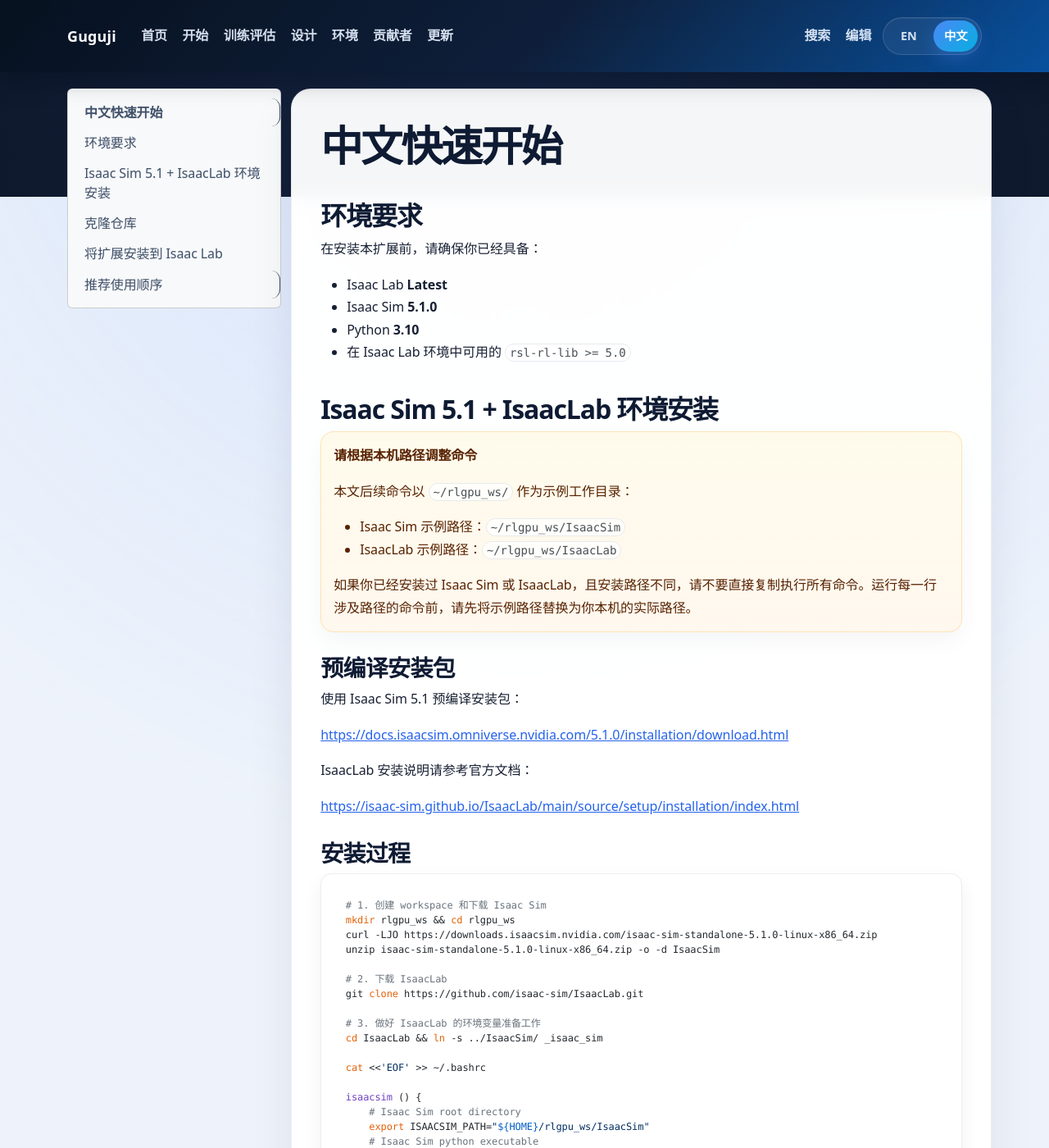
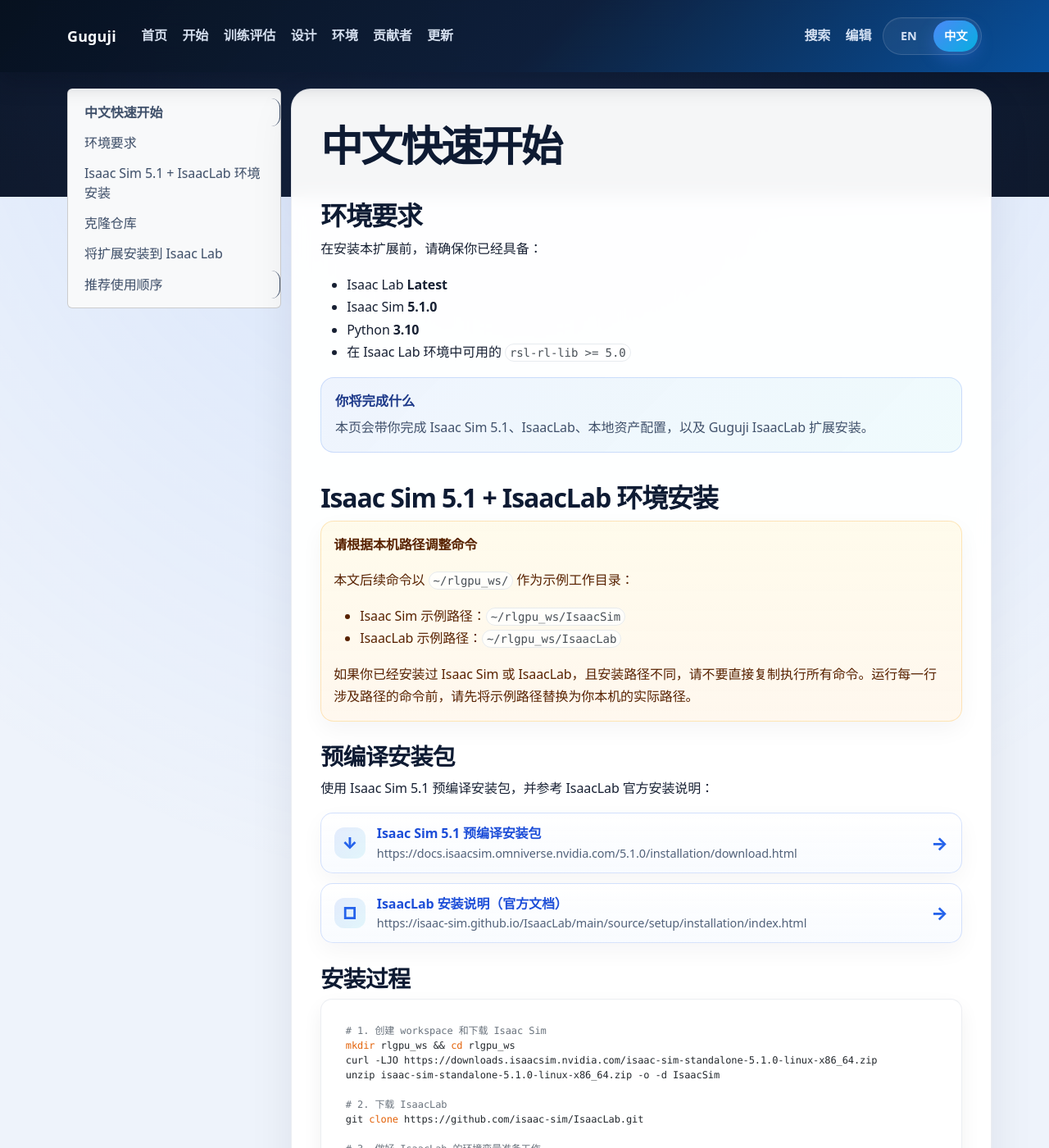
Before and after one commit to osrbot/guguji_isaaclab, an MkDocs documentation site: the page built from docs/zh/getting-started.md, in a window 1280 px wide and 1400 px high. Shown: the whole window at 82% size. Built offline with MkDocs 1.6.1, drawn with Linux system fonts in a browser that asks for light colours; nearby versions of some CDN libraries.

Commit message:
docs: add beginner intro and link cards to Chinese start page

```diff
--- a/docs/zh/getting-started.md
+++ b/docs/zh/getting-started.md
@@ -8,6 +8,11 @@
 - Isaac Sim **5.1.0**
 - Python **3.10**
 - 在 Isaac Lab 环境中可用的 `rsl-rl-lib >= 5.0`
+
+<div class="gg-page-intro" markdown="1">
+<strong>你将完成什么</strong>
+<p>本页会带你完成 Isaac Sim 5.1、IsaacLab、本地资产配置，以及 Guguji IsaacLab 扩展安装。</p>
+</div>
 
 ## Isaac Sim 5.1 + IsaacLab 环境安装
 
@@ -21,13 +26,26 @@
 
 ### 预编译安装包
 
-使用 Isaac Sim 5.1 预编译安装包：
+使用 Isaac Sim 5.1 预编译安装包，并参考 IsaacLab 官方安装说明：
 
-<https://docs.isaacsim.omniverse.nvidia.com/5.1.0/installation/download.html>
-
-IsaacLab 安装说明请参考官方文档：
-
-<https://isaac-sim.github.io/IsaacLab/main/source/setup/installation/index.html>
+<div class="gg-link-stack">
+<a class="gg-doc-link-card" href="https://docs.isaacsim.omniverse.nvidia.com/5.1.0/installation/download.html" target="_blank" rel="noopener">
+  <span class="gg-doc-link-icon">↓</span>
+  <span>
+    <span class="gg-doc-link-title">Isaac Sim 5.1 预编译安装包</span>
+    <span class="gg-doc-link-url">https://docs.isaacsim.omniverse.nvidia.com/5.1.0/installation/download.html</span>
+  </span>
+  <span class="gg-doc-link-arrow">→</span>
+</a>
+<a class="gg-doc-link-card" href="https://isaac-sim.github.io/IsaacLab/main/source/setup/installation/index.html" target="_blank" rel="noopener">
+  <span class="gg-doc-link-icon">□</span>
+  <span>
+    <span class="gg-doc-link-title">IsaacLab 安装说明（官方文档）</span>
+    <span class="gg-doc-link-url">https://isaac-sim.github.io/IsaacLab/main/source/setup/installation/index.html</span>
+  </span>
+  <span class="gg-doc-link-arrow">→</span>
+</a>
+</div>
 
 ### 安装过程
 
```
